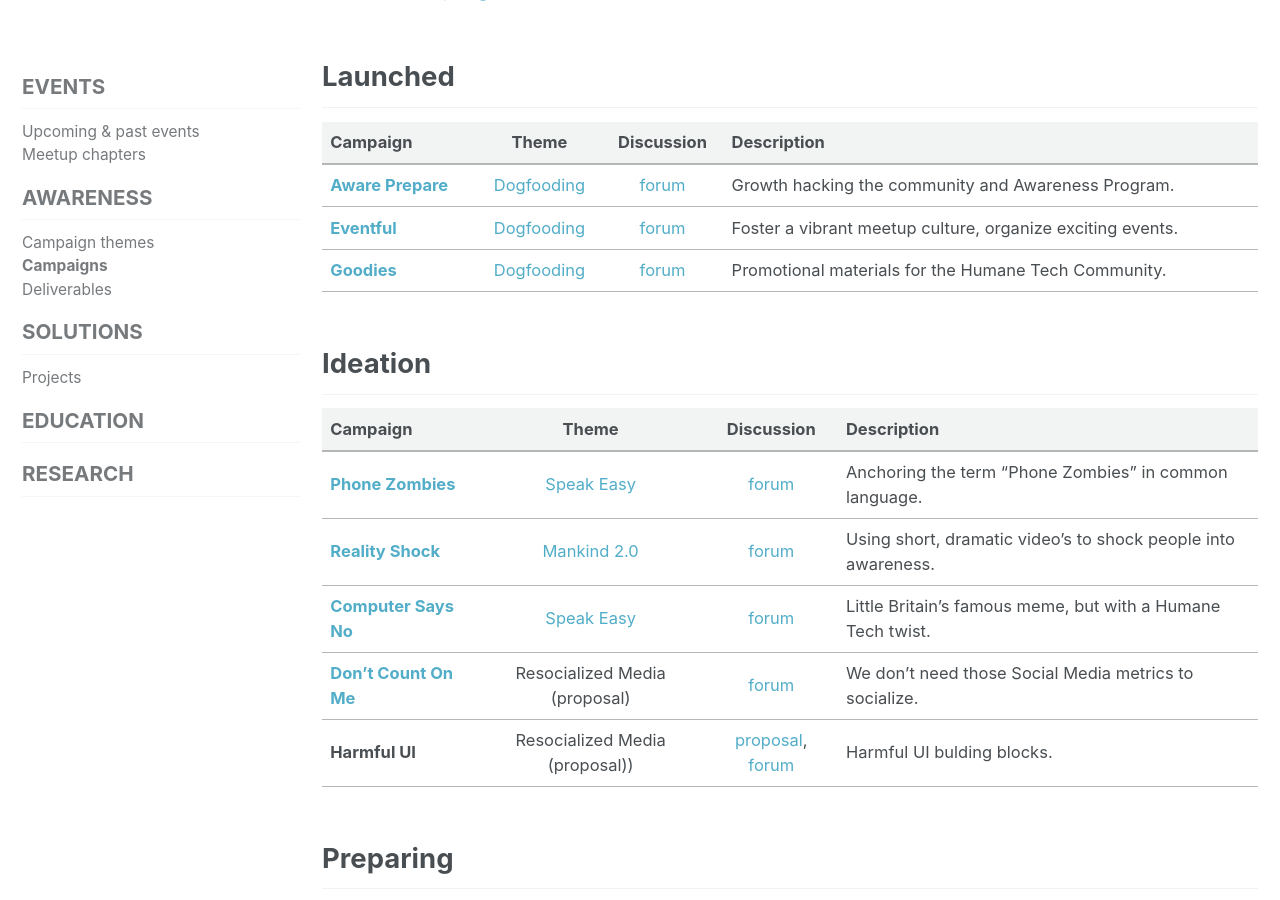
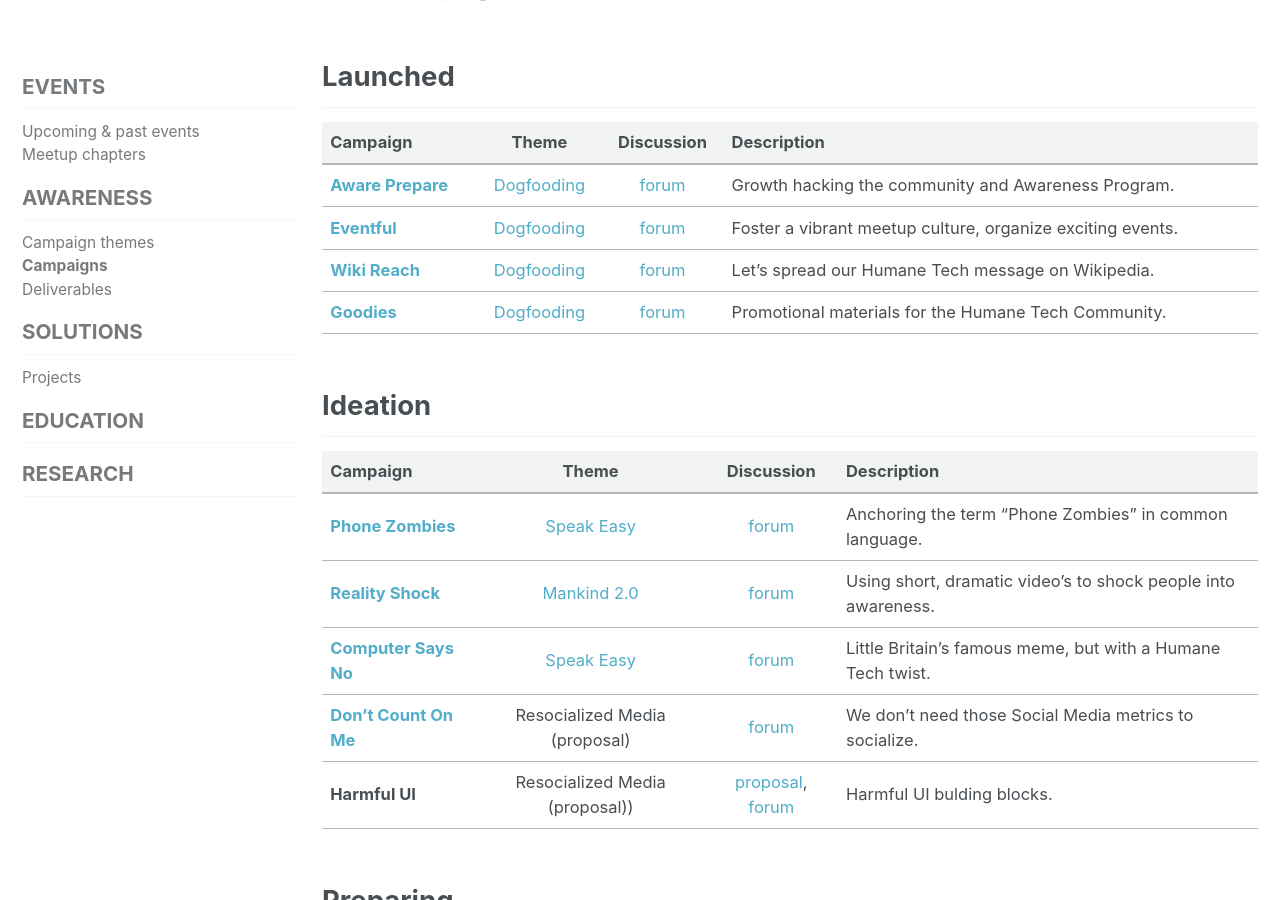
Before and after one commit to humanetech-community/community-hub, a Jekyll site: the page built from _activities/01-awareness-program/02-campaigns/00-campaigns-root.md, in a window 1280 px wide and 900 px high, scrolled down 677 px. Built offline with Jekyll 4.4.1, drawn with Linux system fonts in a browser that asks for light colours; cached includes are drawn as plain includes; nearby versions of some CDN libraries.

Commit message:
Add Wiki reach campaign (#66)

```diff
--- a/_activities/01-awareness-program/02-campaigns/00-campaigns-root.md
+++ b/_activities/01-awareness-program/02-campaigns/00-campaigns-root.md
@@ -24,6 +24,7 @@ Every Humane Tech Community member can suggest new Campaigns by posting in the [
 | :--- | :---: | :---: | :--- |
 | [**Aware Prepare**](/awareness-program/campaigns/aware-prepare/) | [Dogfooding](/awareness-program/campaign-themes/dogfooding/) | [forum](https://community.humanetech.com/t/2839) | Growth hacking the community and Awareness Program. |
 | [**Eventful**](/awareness-program/campaigns/eventful/) | [Dogfooding](/awareness-program/campaign-themes/dogfooding/) | [forum](https://community.humanetech.com/t/3024) | Foster a vibrant meetup culture, organize exciting events. |
+| [**Wiki Reach**](/awareness-program/campaigns/wiki-reach/) | [Dogfooding](/awareness-program/campaign-themes/dogfooding/) | [forum](https://community.humanetech.com/t/3114) | Let's spread our Humane Tech message on Wikipedia. |
 | [**Goodies**](/awareness-program/campaigns/goodies/) | [Dogfooding](/awareness-program/campaign-themes/dogfooding/) | [forum](https://community.humanetech.com/t/3222) | Promotional materials for the Humane Tech Community. |
 
 ## Ideation
```
